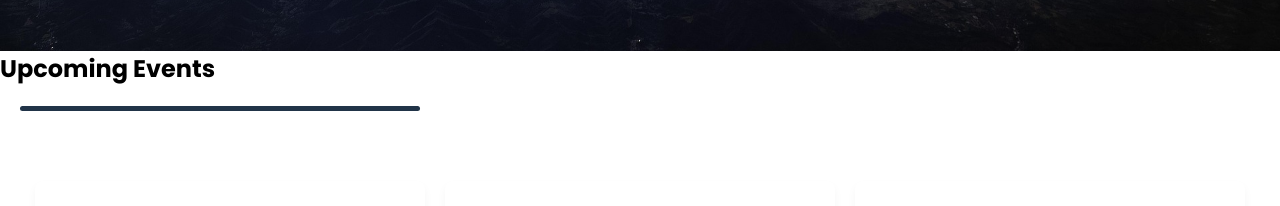
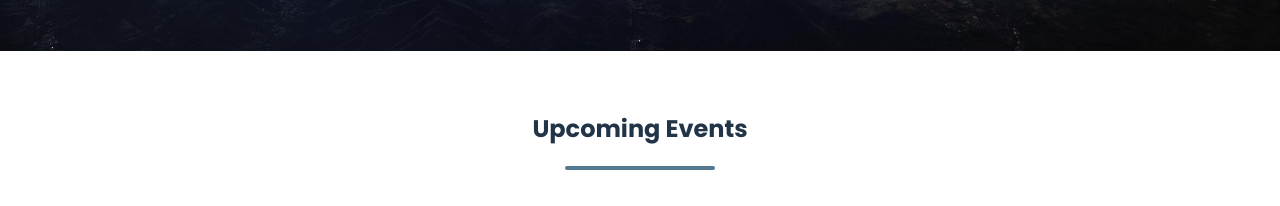
Before and after one commit to Faizan-alii/AICT-Project, a plain HTML site: page index.html in a window 1280 px wide. Shown: the part 749-955 px from the top of the page. Drawn offline with nearby package versions, Linux system fonts and the light colour scheme.

Commit message:
alignment by Faizan

```diff
--- a/Assets/css/style.css
+++ b/Assets/css/style.css
@@ -136,6 +136,23 @@ header .navbar {
     display: none;
 }
 
+.events {
+  width: 80%;
+  margin: 60px auto;
+}
+
+.title {
+  text-align: center;
+  color: #213448;
+}
+
+.title .line {
+  margin: 20px auto;
+  width: 150px;
+  background: #547792;
+  height: 4px;
+}
+
 .card-list {
     display: grid;
     grid-template-columns: repeat(auto-fill, minmax(300px, 1fr));
```
Also changed, not shown: Assets/images/abu-7219381_1920.jpg (added), Assets/images/architecture-3147832_1920.jpg (added), Assets/images/banner.jpg (added), Assets/images/blue-mosque-908510_1920.jpg (added), Assets/images/dubai-639302_1920.jpg (added), Assets/images/dubai-creek-9060098_1920.jpg (added), Assets/images/england-4113666_1920.jpg (added), Assets/images/faisal-masjid-5868679_1920.jpg (added), Assets/images/field-9295186_1920.jpg (added), Assets/images/kuwait-252613_1920.jpg (added), Assets/images/lake-7721285_1920.jpg (added), 8 other files.
